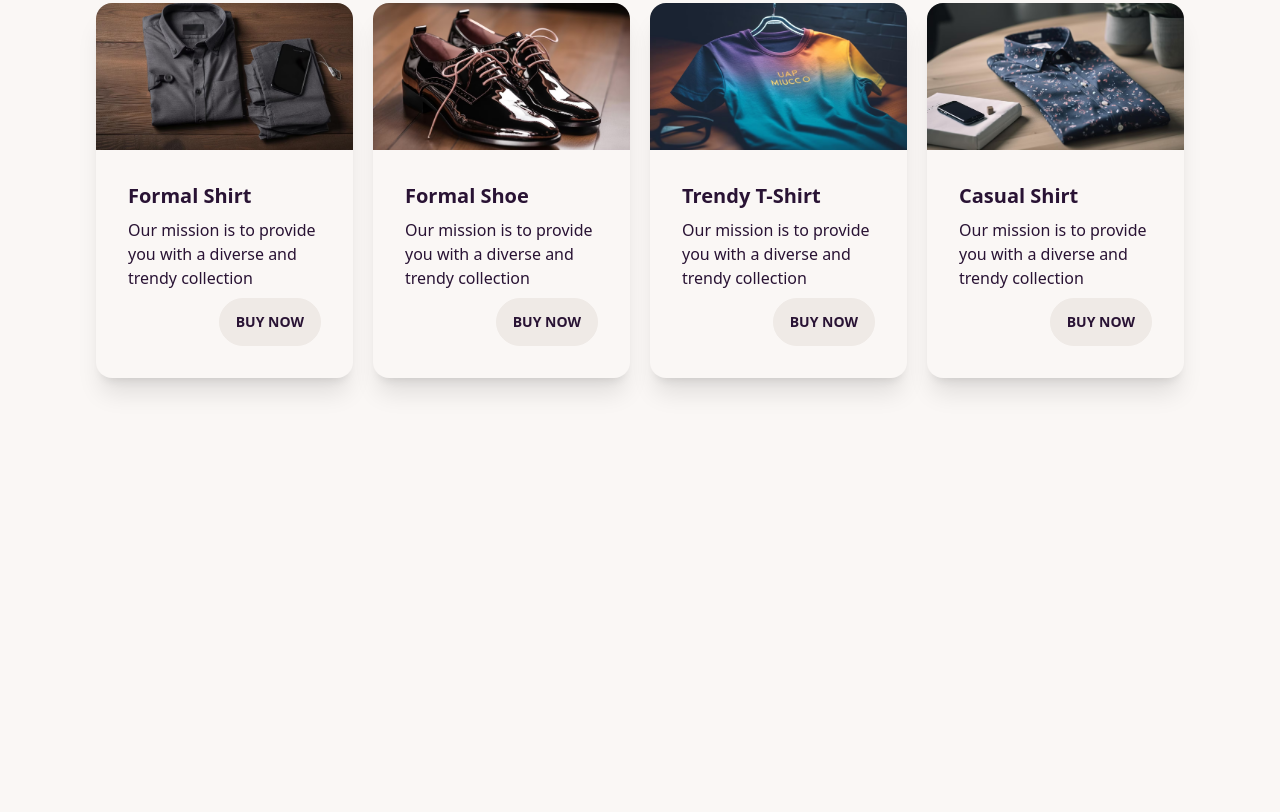
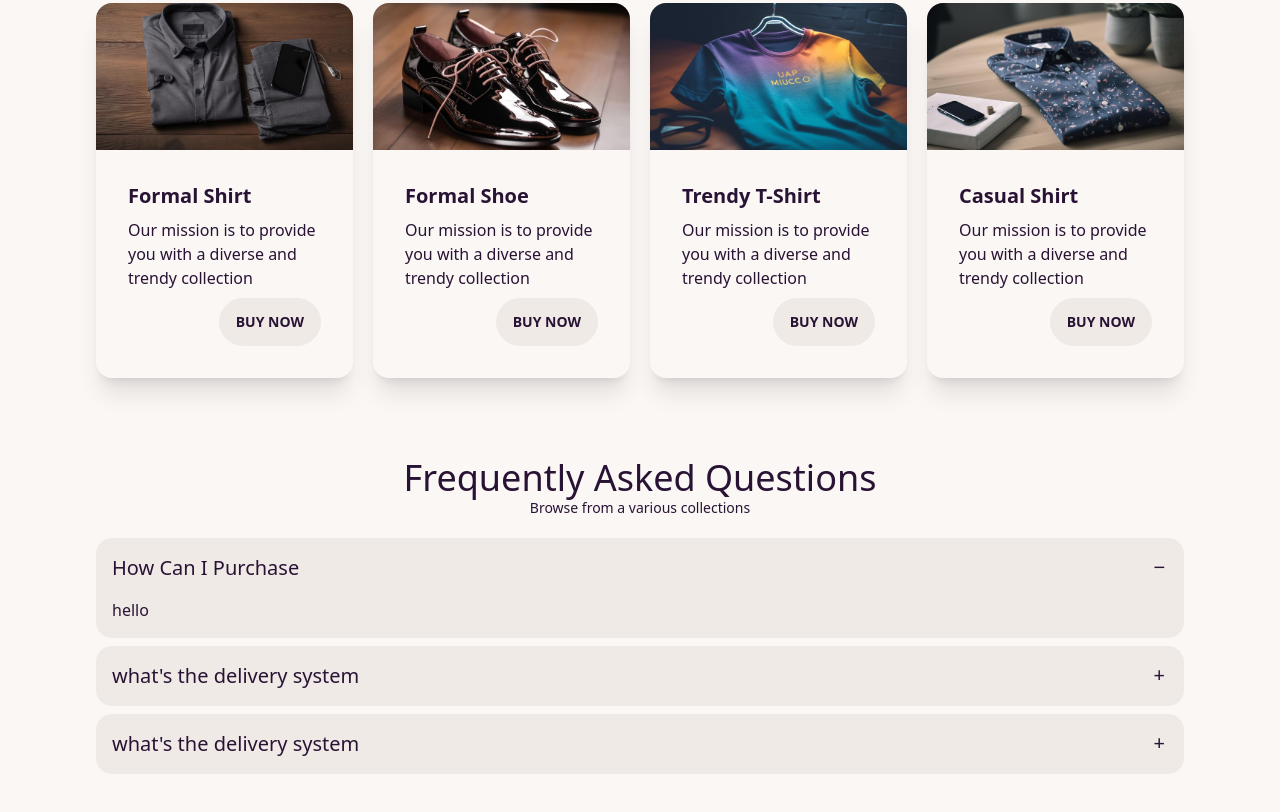
Before and after one commit to khaled0915/Daisy-Man, a plain HTML site: page index.html in a window 1280 px wide. Shown: the part 1787-2599 px from the top of the page. Before the commit the page ends 2225 px from the top, so only its background shows below. Drawn offline with nearby package versions, Linux system fonts and the light colour scheme.

Commit message:
faq section added

```diff
--- a/index.html
+++ b/index.html
@@ -271,6 +271,54 @@
 
     </section>
 
+    <!-- FAQ -->
+
+    <section class="max-w-screen-xl mx-auto px-8 md:px-16 lg:px-24 my-10 py-5">
+
+         <!-- heading -->
+         <div class="text-center pb-5">
+            <h1 class="text-2xl md:text-4xl ">Frequently Asked Questions
+
+            </h1>
+            <p class="text-sm">
+                Browse from a various collections
+            </p>
+        </div>
+
+        <!-- accordion -->
+
+        <div class="collapse collapse-plus bg-base-200 mb-2">
+            <input type="radio" name="my-accordion-3" checked="checked" />
+            <div class="collapse-title text-xl font-medium">
+              How Can I Purchase
+            </div>
+            <div class="collapse-content">
+              <p>hello</p>
+            </div>
+          </div>
+          <div class="collapse collapse-plus bg-base-200 mb-2">
+            <input type="radio" name="my-accordion-3" />
+            <div class="collapse-title text-xl font-medium">
+              what's the delivery system
+            </div>
+            <div class="collapse-content">
+              <p>hello</p>
+            </div>
+          </div>
+          <div class="collapse collapse-plus bg-base-200 mb-2">
+            <input type="radio" name="my-accordion-3" />
+            <div class="collapse-title text-xl font-medium">
+                what's the delivery system
+
+            </div>
+            <div class="collapse-content">
+              <p>hello</p>
+            </div>
+          </div>
+
+
+    </section>
+
 
 
 
```
